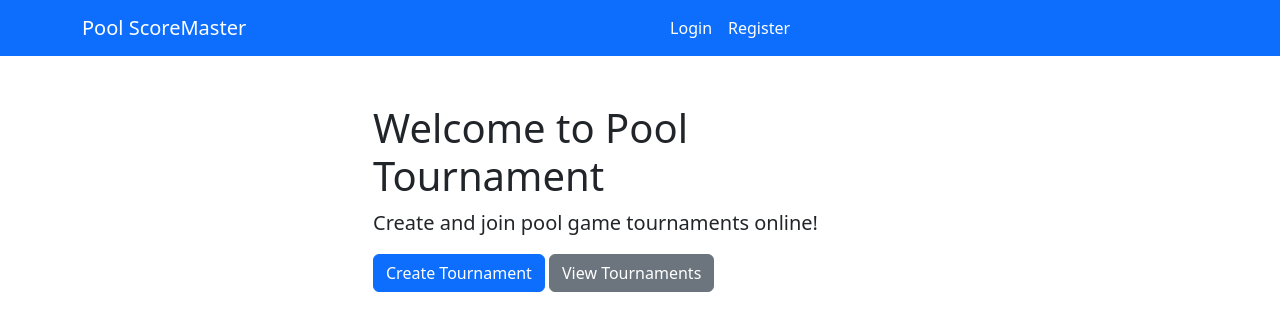
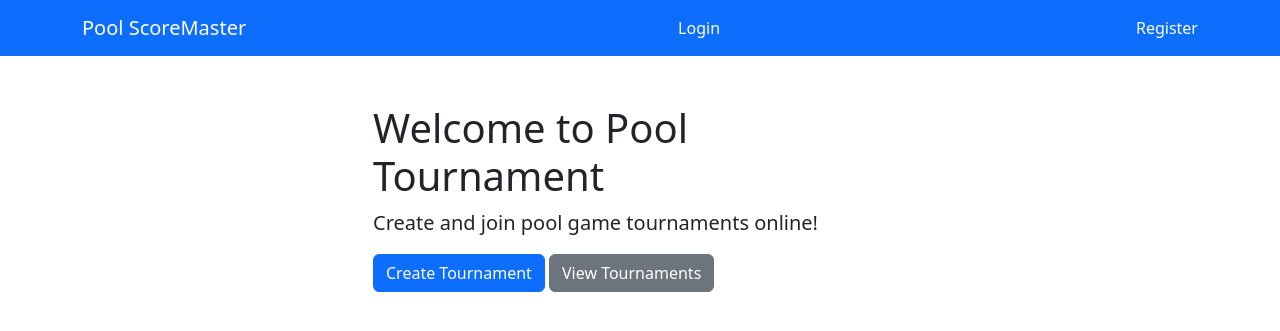
Before and after one commit to pazinstar/Pool-ScoreMaster, a Django app: page / in a window 1280 px wide. Shown: the top 331 px of the page. Run offline with Django 5.2, Linux system fonts and the light colour scheme.

Commit message:
Update base.html

```diff
--- a/pool_tournament/pool_game/templates/base.html
+++ b/pool_tournament/pool_game/templates/base.html
@@ -6,44 +6,19 @@
     <title>{% block title %}{% endblock %}</title>
     <!-- Bootstrap CSS -->
     <link href="https://cdn.jsdelivr.net/npm/bootstrap@5.3.2/dist/css/bootstrap.min.css" rel="stylesheet">
-    <style>
-        .navbar {
-            text-align: center;
-        }
-        .navbar-nav {
-            margin: auto;
-        }
 
-        .navbar-brand,
-        .navbar-nav .nav-link {
-            color: white; /* Set text color to white */
-        }
-
-
-    </style>
 </head>
 <body>
     <nav class="navbar navbar-expand-lg navbar-primary text-white bg-primary">
         <div class="container">
-            <a class="navbar-brand" href="{% url 'home' %}">Pool ScoreMaster</a>
+            <a class="navbar-brand text-white" href="{% url 'home' %}">Pool ScoreMaster</a>
+
                 {% if user.is_authenticated %}
-<ul class="navbar-nav">
-    <li class="nav-item">
-        <a class="nav-link" href="{% url 'tournament_list' %}">Tournaments</a>
-    </li>
-    <li class="nav-item">
+                    <a class="nav-link" href="{% url 'tournament_list' %}">Tournaments </a>
                     <a class="nav-link" href="{% url 'logout' %}">Logout</a>
-    </li>
-</ul>
                 {% else %}
-<ul class="navbar-nav">
-    <li class="nav-item">
                     <a class="nav-link" href="{% url 'login' %}">Login</a>
-    </li>
-    <li class="nav-item">
                     <a class="nav-link" href="{% url 'register' %}">Register</a>
-    </li>
-</ul>
                 {% endif %}
 
         </div>
```
Lines whose indentation alone changed are shown as unchanged.
